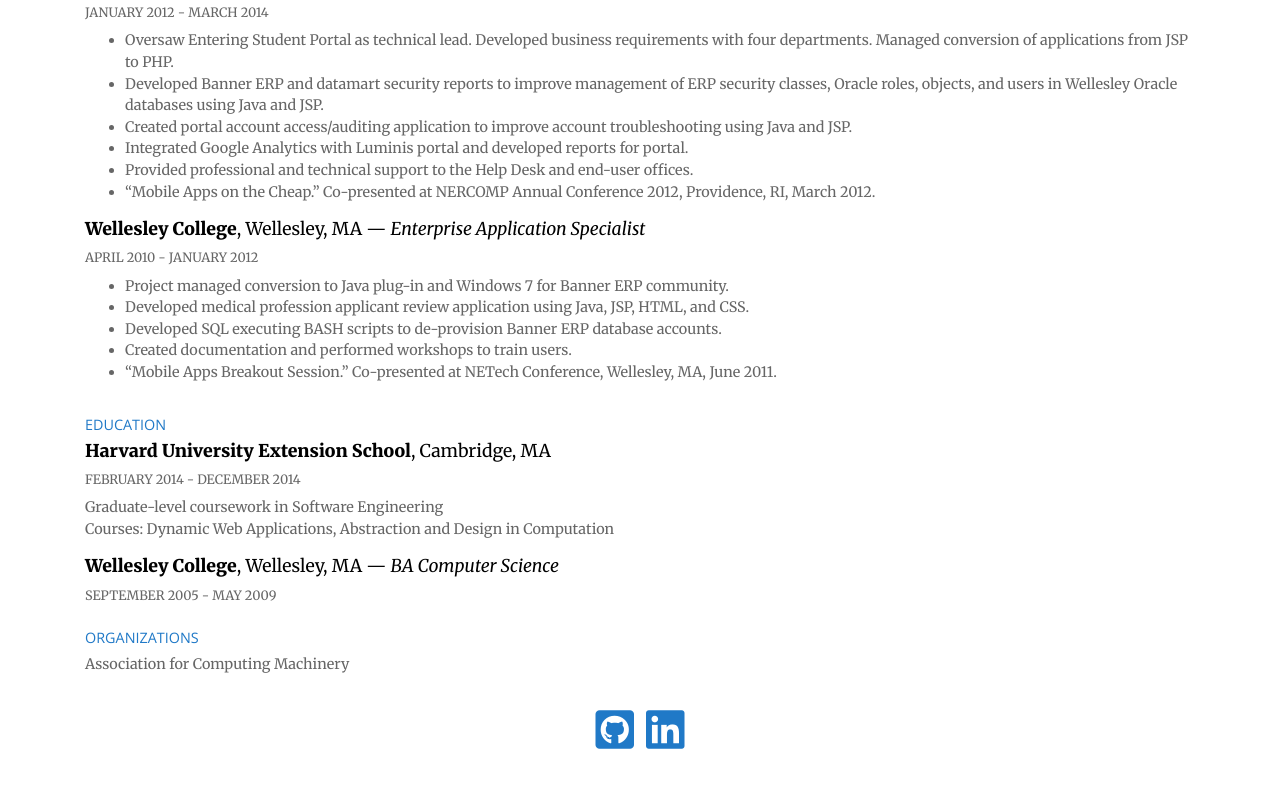
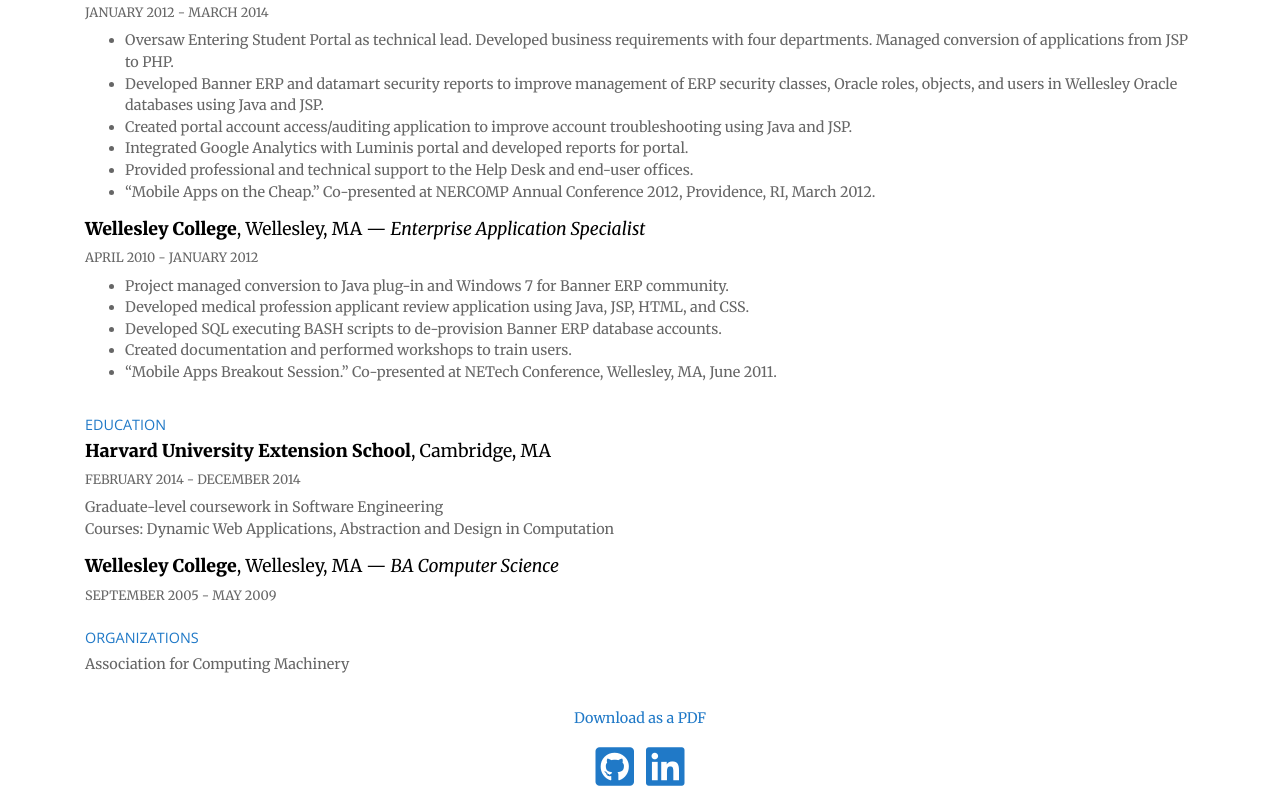
Before and after one commit to edwardstumpf/personal-site, a plain HTML site: page resume.html in a window 1280 px wide. Shown: the part 1098-1903 px from the top of the page. Before the commit the page ends 1850 px from the top, so only its background shows below. Drawn offline with nearby package versions, Linux system fonts and the light colour scheme.

Commit message:
Added PDF download of resume.

```diff
--- a/resume.html
+++ b/resume.html
@@ -192,9 +192,16 @@
                     <p>Association for Computing Machinery</p>
                 </div>
             </section>
+
+            <!-- Download -->
+            <section class="row">
+                <div class="col text-center">
+                    <a href="assets/edward_stumpf_resume.pdf">Download as a PDF</p>
+                </div>
+            </section>
         </main>
 
-        <footer class="text-center">
+        <footer class="mb-3 text-center">
             <a href="https://github.com/edwardstumpf" target="_blank" class="mr-2 icon-link">
                 <span class="icon-link__icon fab fa-github-square"></span>
                 <span class="sr-only">Personal GitHub Page</span>
```
Also changed, not shown: 1 other file.
